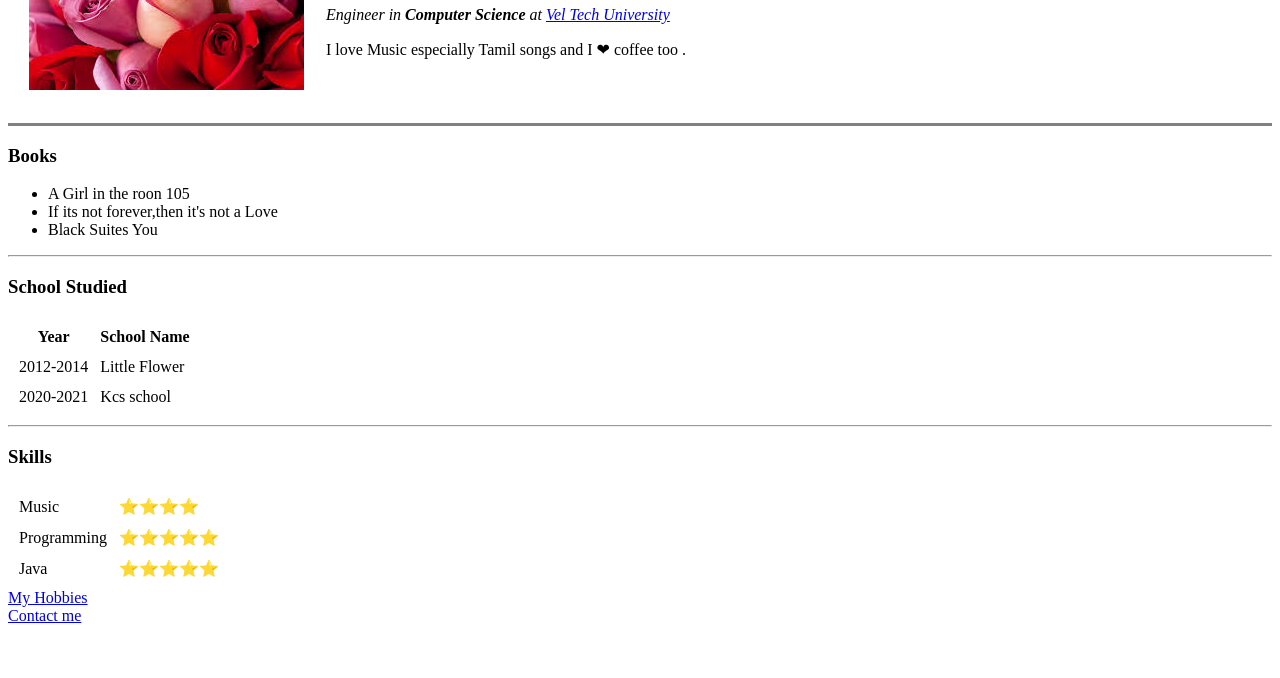
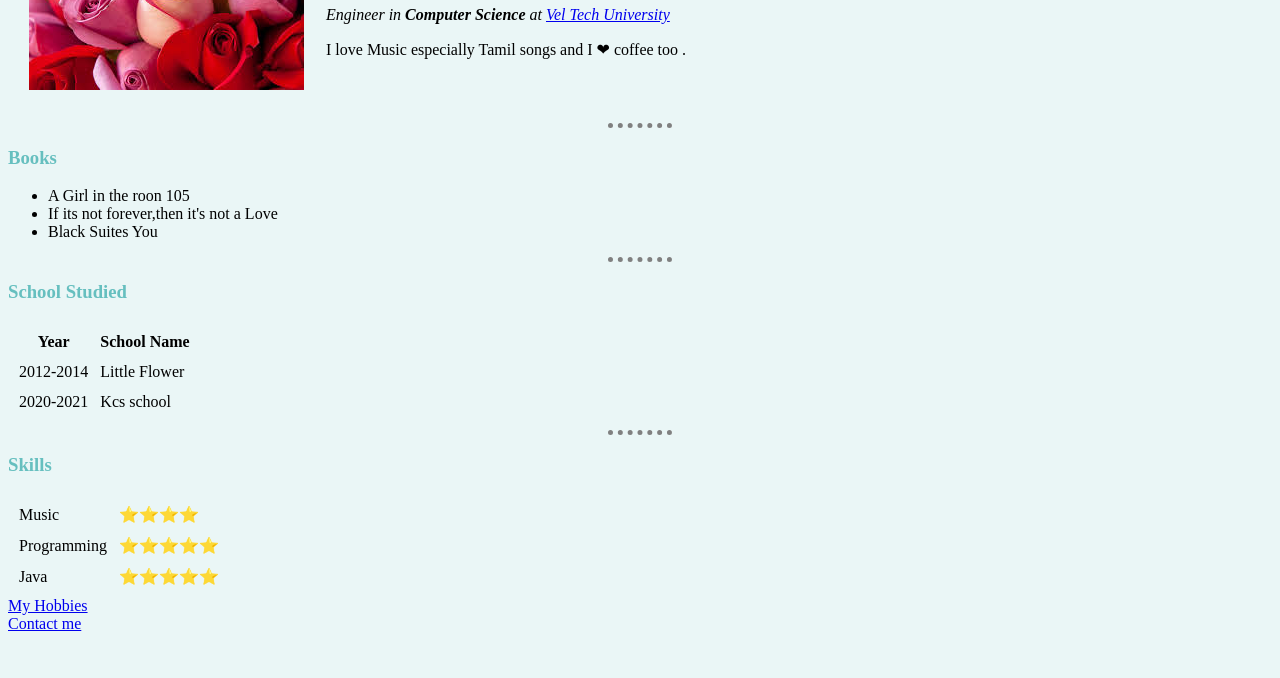
Before and after one commit to dhivyareads/personal, a plain HTML site: page index.html in a window 1280 px wide. Shown: the part 122-800 px from the top of the page. Drawn offline with Linux system fonts and the light colour scheme; files whose address does not match are found by name.

Commit message:
Update index.html

```diff
--- a/index.html
+++ b/index.html
@@ -4,6 +4,8 @@
 <head>
   <meta charset="utf-8">
   <title> Dhivya's Personal site </title>
+  <link rel="stylesheet" href="css/styles.css">
+
 </head>
 
 <body>
@@ -17,7 +19,7 @@
       </p>
     </td>
   </table>
-  <hr size="3" noshade />
+  <hr>
   <h3>Books</h3>
   <ul>
     <li> A Girl in the roon 105 </li>
@@ -45,7 +47,7 @@
     </tr>
   </tbody>
 </table>
-<hr />
+<hr>
 <h3>Skills</h3>
       <table cellspacing="10px">
         <tr>
```
